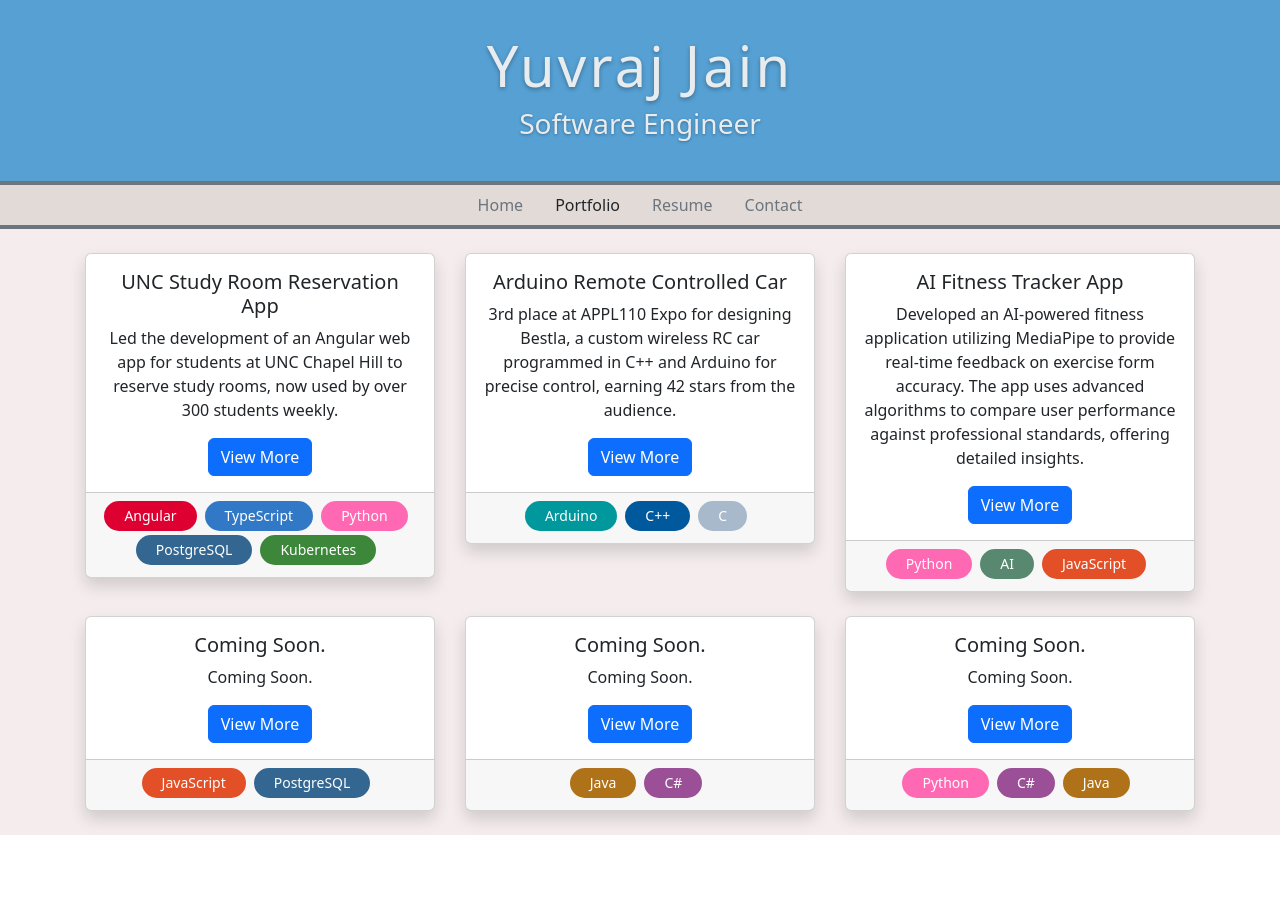
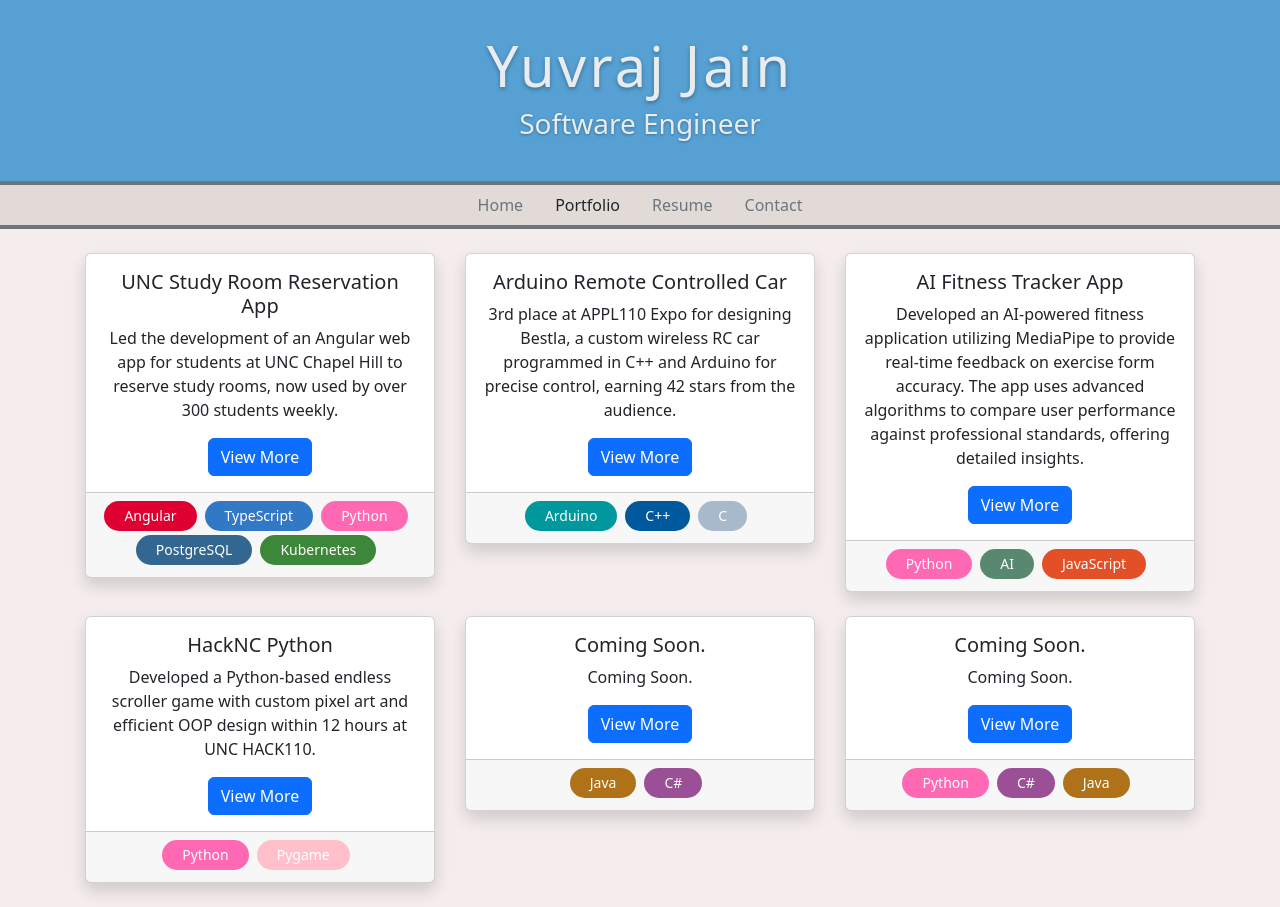
Before and after one commit to yuvrajjain2003/YuvrajAngularPortfolio, an Angular app: page /portfolio in a window 1280 px wide. Before the commit the page ends 835 px from the top, so only its background shows below. Built offline with nearby package versions, Linux system fonts and the light colour scheme.

Commit message:
Add in 4th project

```diff
--- a/src/app/_models/Tag.ts
+++ b/src/app/_models/Tag.ts
@@ -13,7 +13,8 @@ export class Tag {
     static readonly ARDUINO = new Tag('Arduino', '#00979D'); // Arduino Teal
     static readonly CPP = new Tag('C++', '#00599C'); // C++ Blue
     static readonly C = new Tag('C', '#A8B9CC'); // C Light Blue
-    static readonly AI = new Tag('AI', '#588970'); // C Light Blue
+    static readonly AI = new Tag('AI', '#588970');
+    static readonly PYGAME = new Tag('Pygame', 'pink');
 
 
     private constructor(private readonly key: string, public readonly color: string) {
--- a/src/app/_services/projects.service.ts
+++ b/src/app/_services/projects.service.ts
@@ -11,7 +11,7 @@ export class ProjectsService {
         {id: 0, name: "UNC Study Room Reservation App", summary: "Led the development of an Angular web app for students at UNC Chapel Hill to reserve study rooms, now used by over 300 students weekly.", description: 'I developed an Angular-based web application that allows students at UNC Chapel Hill to reserve study rooms, streamlining the process for hundreds of students weekly. Initially a passion project, it caught the attention of my professor, leading to its official integration into the university’s computer science website where I committed over 5000 lines of code. I led a team of four in a larger group of ten to design and implement the room reservation feature. You can check out the app here: <a href="https://csxl.unc.edu/welcome" target="_blank"> https://csxl.unc.edu/welcome</a>. You can also read the LinkedIn post I made when our feature was launched <a href="https://www.linkedin.com/feed/update/urn:li:activity:7176744839630200833/" target="_blank"> here</a>.', projectLink: 'https://github.com/unc-csxl/csxl.unc.edu', tags: [Tag.ANGULAR, Tag.TYPESCRIPT, Tag.PYTHON, Tag.POSTGRESQL, Tag.KUBERNETES], pictures: ["assets/projects/0/picture0.png", "assets/projects/0/picture1.png", "assets/projects/0/picture2.png"]},
         {id: 1, name: "Arduino Remote Controlled Car", summary: "3rd place at APPL110 Expo for designing Bestla, a custom wireless RC car programmed in C++ and Arduino for precise control, earning 42 stars from the audience.", description: "Secured 3rd place out of 50+ contestants at the APPL110 Expo by designing and crafting Bestla, a wireless remote-controlled car with a custom laser-cut wood enclosure and vinyl stickers. Programmed in C++ to develop a sophisticated control system, transmitting and receiving signals for precise car movements. Bestla garnered 42 stars from the audience, earning top recognition.", projectLink: 'https://github.com/yuvrajjain2003/bestla', tags: [Tag.ARDUINO, Tag.CPP, Tag.C], pictures: ["assets/projects/1/picture0.png", "assets/projects/1/picture1.png", "assets/projects/1/picture2.png", "assets/projects/1/picture3.png"]},
         {id: 2, name: "AI Fitness Tracker App", summary: "Developed an AI-powered fitness application utilizing MediaPipe to provide real-time feedback on exercise form accuracy. The app uses advanced algorithms to compare user performance against professional standards, offering detailed insights.", description: "Created an innovative AI fitness application that leverages MediaPipe to deliver precise, real-time feedback on exercise form. Focusing on bicep curls, the app analyzes angles of key anatomical landmarks, compares them with professional benchmarks, and calculates an accuracy score for each repetition. This tool empowers users to refine their techniques, track progress, and achieve fitness goals with greater precision. The project includes advanced Python programming to transmit and receive signals, ensuring accurate and responsive performance tracking.", projectLink: '', tags: [Tag.PYTHON, Tag.AI, Tag.JAVASCRIPT], pictures: ["assets/projects/2/picture0.png", "assets/projects/2/picture1.png", "assets/projects/2/picture2.png"]},
-        {id: 3, name: "Coming Soon.", summary: "Coming Soon.", description: 'Coming Soon.', projectLink: '', tags: [Tag.JAVASCRIPT, Tag.POSTGRESQL], pictures: ["../../assets/Temp.png", "../../assets/Temp2.png"]},
+        {id: 3, name: "HackNC Python", summary: "Developed a Python-based endless scroller game with custom pixel art and efficient OOP design within 12 hours at UNC HACK110.", description: 'I created an endless scroller-style video game using Python and the PyGame API during the UNC HACK110 Hackathon, completing the project within 12 hours. The game features custom-designed pixel art assets and leverages Object-Oriented Programming to define unique classes for each object and imported asset, ensuring efficient and clear execution throughout the game.', projectLink: 'https://github.com/yuvrajjain2003/side-scrolling-endless-runner', tags: [Tag.PYTHON, Tag.PYGAME], pictures: ["../../assets/Temp.png", "../../assets/Temp2.png"]},
         {id: 4, name: "Coming Soon.", summary: "Coming Soon.", description: 'Coming Soon.', projectLink: '', tags: [Tag.JAVA, Tag.CSHARP], pictures: ["../../assets/Temp.png", "../../assets/Temp2.png"]},
         {id: 5, name: "Coming Soon.", summary: "Coming Soon.", description: '', projectLink: '', tags: [Tag.PYTHON, Tag.CSHARP, Tag.JAVA], pictures: ["../../assets/Temp.png", "../../assets/Temp2.png"]},
     ]
```
